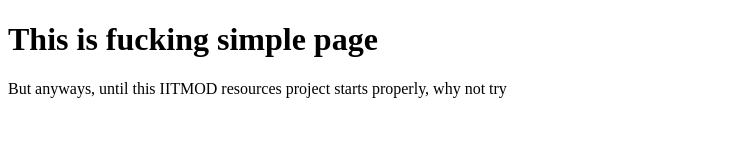
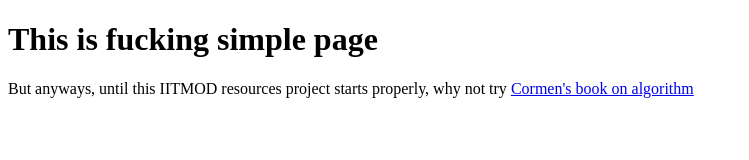
Before and after one commit to iitmod/iitmod, a plain HTML site: page index.html in a window 1280 px wide. Shown: the whole page, without its empty margins (0-749 px from the left). Drawn offline with Linux system fonts and the light colour scheme.

Commit message:
Update index.html

```diff
--- a/index.html
+++ b/index.html
@@ -2,4 +2,6 @@
 <html>
   <body>
     <h1><b> This is fucking simple page</b></h1>
-    But anyways, until this IITMOD resources project starts properly, why not try <a
+    But anyways, until this IITMOD resources project starts properly, why not try <a href="https://edutechlearners.com/download/Introduction_to_algorithms-3rd%20Edition.pdf"> Cormen's book on algorithm</a>
+  </body>
+</html>
```
